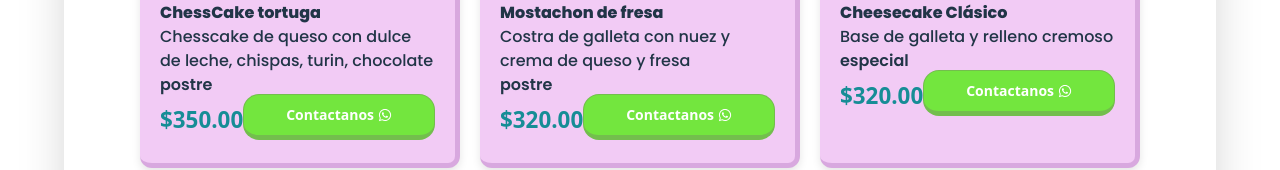
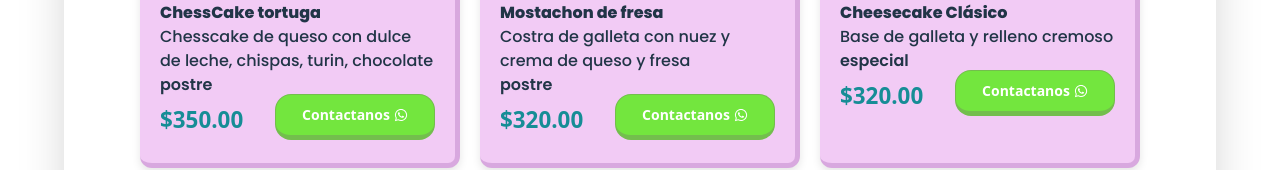
Before and after one commit to jorge-santos-dev/pasteleria-girasol, a React (Vite) app: page /postres in a window 1280 px wide. Shown: the part 669-839 px from the top of the page. Built offline with nearby package versions, Linux system fonts and the light colour scheme; a web font is replaced by a local one.

Commit message:
Se ajusto el tamaño del boton de whatsapp 160px

```diff
--- a/src/components/molecules/WhatsAppButton.tsx
+++ b/src/components/molecules/WhatsAppButton.tsx
@@ -12,7 +12,7 @@ const WhatsAppButton: React.FC<WhatsppButtonProps> = ({
 }) => {
   return (
       <button
-        className="bg-[#73e63e] hover:bg-[#5bb432] text-white font-bold py-2.5 px-6 text-sm w-[200px] border border-opacity-20 border-[#732088] border-b-[5px] transform -translate-y-[3px] transition-all duration-200 ease-linear rounded-2xl cursor-pointer flex justify-center items-center hover:text-lg hover:border-[#3b7a1d]"
+        className="bg-[#73e63e] hover:bg-[#5bb432] text-white font-bold py-2.5 text-sm w-[160px] border border-opacity-20 border-[#732088] border-b-[5px] transform -translate-y-[3px] transition-all duration-200 ease-linear rounded-2xl cursor-pointer flex justify-center items-center hover:text-lg hover:border-[#3b7a1d]"
         type="button"
         onClick={functionProp}
       >
```
